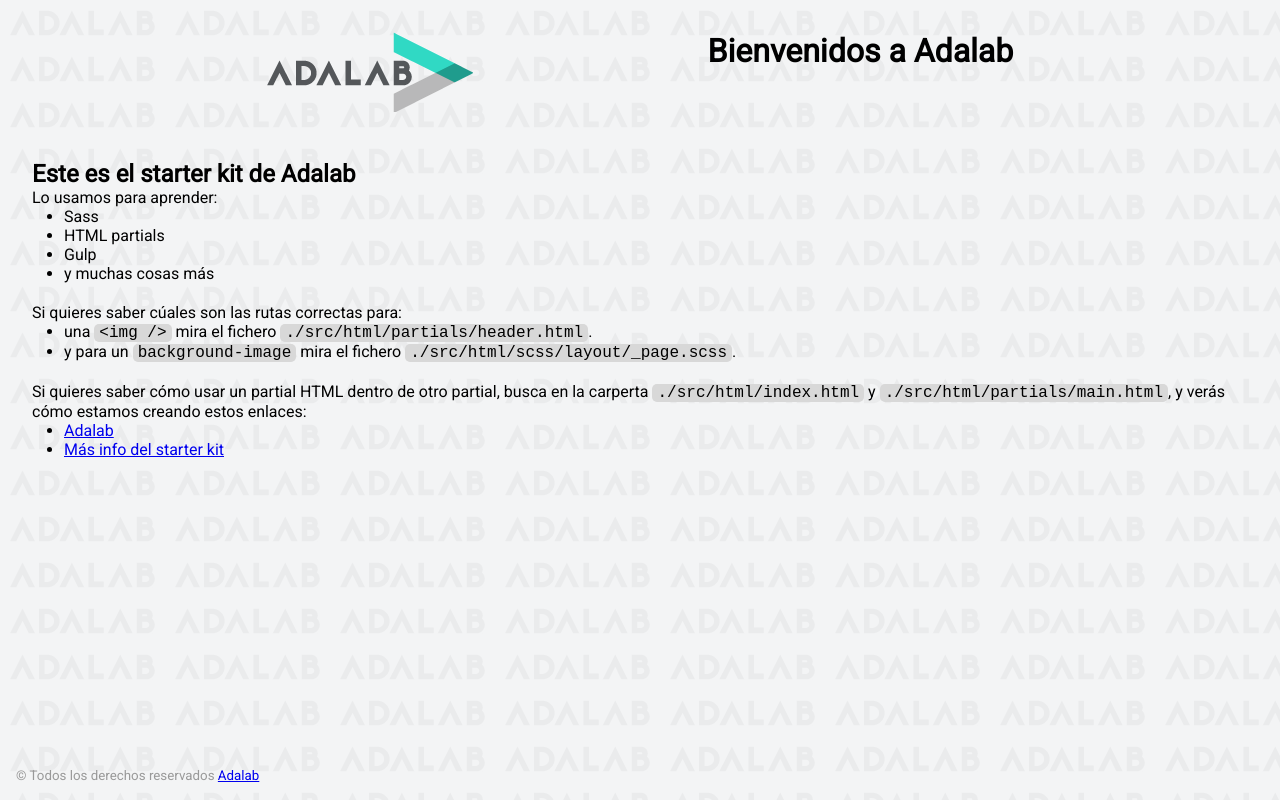
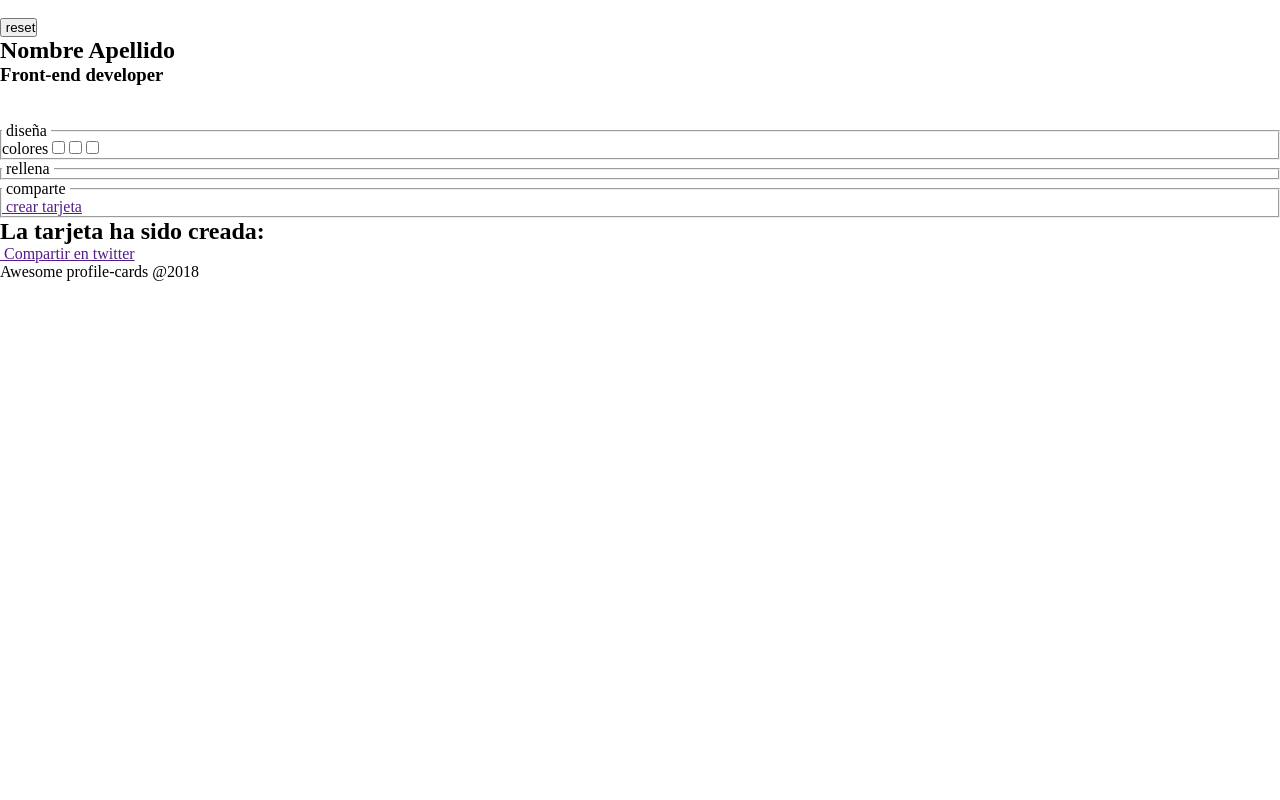
Before and after one commit to Adalab/project-promo-u-module-2-team-2, a website: page docs/index.html in a window 1280 px wide. Drawn offline with Linux system fonts and the light colour scheme.

Commit message:
Update docs

```diff
--- a/docs/assets/css/main.css
+++ b/docs/assets/css/main.css
@@ -1 +1 @@
-*{box-sizing:border-box;margin:0;padding:0}.code{font-size:16px;background:#d8d8d8;padding:0 5px;border-radius:5px}.link__adalab:hover{background-color:#099d8d;color:#fff}.link__github:hover{background-color:#CCC;color:#000}body{padding:2rem;height:100vh;background-image:url("../images/bg-adalab.png");background-color:#f3f4f5;font-family:"Roboto",sans-serif}.page__header{display:flex;justify-content:space-evenly;margin-bottom:3rem}.page__footer{position:fixed;left:0;bottom:0;width:100vw;padding:1rem;color:#999}.main__list{padding-left:2rem;padding-bottom:20px}
+*{box-sizing:border-box;margin:0;padding:0}
--- a/docs/index.html
+++ b/docs/index.html
@@ -3,66 +3,97 @@
   <head>
     <meta charset="UTF-8" />
     <meta name="viewport" content="width=device-width, initial-scale=1" />
-    <title>Adalab Web Starter Kit</title>
-    <link href="https://fonts.googleapis.com/css?family=Roboto&display=swap" rel="stylesheet" />
+    <title>Promo u module2 Team2</title>
+    <link rel="preconnect" href="https://fonts.googleapis.com" />
+    <link rel="preconnect" href="https://fonts.gstatic.com" crossorigin />
+    <link
+      href="https://fonts.googleapis.com/css2?family=Merriweather:wght@900&family=Montserrat:wght@400;700&family=Open+Sans:wght@400;600&display=swap"
+      rel="stylesheet"
+    />
     <link rel="stylesheet" href="./assets/css/main.css" />
-    <link rel="icon" href="./assets/images/favicon.png" />
   </head>
 
   <body>
-    <div class="page">
-      <header class="page__header">
-        <img src="./assets/images/logo-adalab.png" alt="Adalab">
-        <h1>Bienvenidos a Adalab</h1>
-      </header>
+    <header>
+      <img src="" alt="" />
+    </header>
 
-      <main class="page__main">
-        <h2>Este es el starter kit de Adalab</h2>
-        <p>Lo usamos para aprender:</p>
-        <ul class="main__list">
-          <li>Sass</li>
-          <li>HTML partials</li>
-          <li>Gulp</li>
-          <li>y muchas cosas más</li>
-        </ul>
-        <p>Si quieres saber cúales son las rutas correctas para:</p>
-        <ul class="main__list">
-          <li>
-            una <code class="code">&lt;img /&gt;</code> mira el fichero
-            <code class="code">./src/html/partials/header.html</code>.
-          </li>
-          <li>
-            y para un <code class="code">background-image</code> mira el fichero
-            <code class="code">./src/html/scss/layout/_page.scss</code>.
-          </li>
-        </ul>
-        <p>
-          Si quieres saber cómo usar un partial HTML dentro de otro partial, busca en la carperta
-          <code class="code">./src/html/index.html</code> y
-          <code class="code">./src/html/partials/main.html</code>, y verás cómo estamos creando estos
-          enlaces:
-        </p>
-        <ul class="main__list">
-          <li>
-            <a class="link__adalab" href="https://adalab.es">Adalab</a>
 
-          </li>
-          <li>
-            <a class="" href="./more-info.html">Más info del starter kit</a>
+    <main>
+      <section>
+        <button>
+          <img src="" alt="" />
+          reset
+        </button>
+        <article>
+          <div>
+            <h2>Nombre Apellido</h2>
+            <h3>Front-end developer</h3>
+          </div>
+          <img src="" alt="" />
+          <nav>
+            <a href=""><img src="" alt="" /></a>
+            <a href=""><img src="" alt="" /></a>
+            <a href=""><img src="" alt="" /></a>
+            <a href=""><img src="" alt="" /></a>
+          </nav>
+        </article>
+      </section>
 
-          </li>
-        </ul>
-      </main>
+      <section>
+        <form action="">
+          <fieldset>
+            <legend>
+              <img src="" alt="" />
+              diseña
+              <img src="" alt="" />
+            </legend>
+            <label for="colors">colores</label>
+            <input type="checkbox" />
+            <input type="checkbox" />
+            <input type="checkbox" />
+            <!--ventanitas de colores div con background o paint-->
+          </fieldset>
 
-      <footer class="page__footer">
-        <small>
-          &copy; Todos los derechos reservados
-          <a class="link__adalab" href="https://adalab.es">Adalab</a>
+          <fieldset>
+            <legend>
+              <img src="" alt="" />
+              rellena
+              <img src="" alt="" />
+            </legend>
+            <form>
+              <!--FORMULARIO PEQUEÑO -->
+            </form>
+          </fieldset>
+          <fieldset>
+            <legend>
+              <img src="" alt="" />
+              comparte
+              <img src="" alt="" />
+            </legend>
+            <a href="">
+              <img src="" alt="" />
+              crear tarjeta
+            </a>
+          </fieldset>
+          <section>
+            <h2>La tarjeta ha sido creada:</h2>
+            <!--https://awesome-profile-card.com?id=A456DF0001-->
+            <a href="">
+              <img src="" alt="" />
+              Compartir en twitter
+            </a>
+          </section>
+        </form>
+      </section>
+    </main>
 
-        </small>
-      </footer>
+    <footer>
+      <p>Awesome profile-cards @2018</p>
+      <img src="" alt="" />
+    </footer>
 
-    </div>
+
     <script src="./assets/js/main.js"></script>
   </body>
 </html>
```
Also changed, not shown: docs/landing.html (added, +49 -0 lines).
